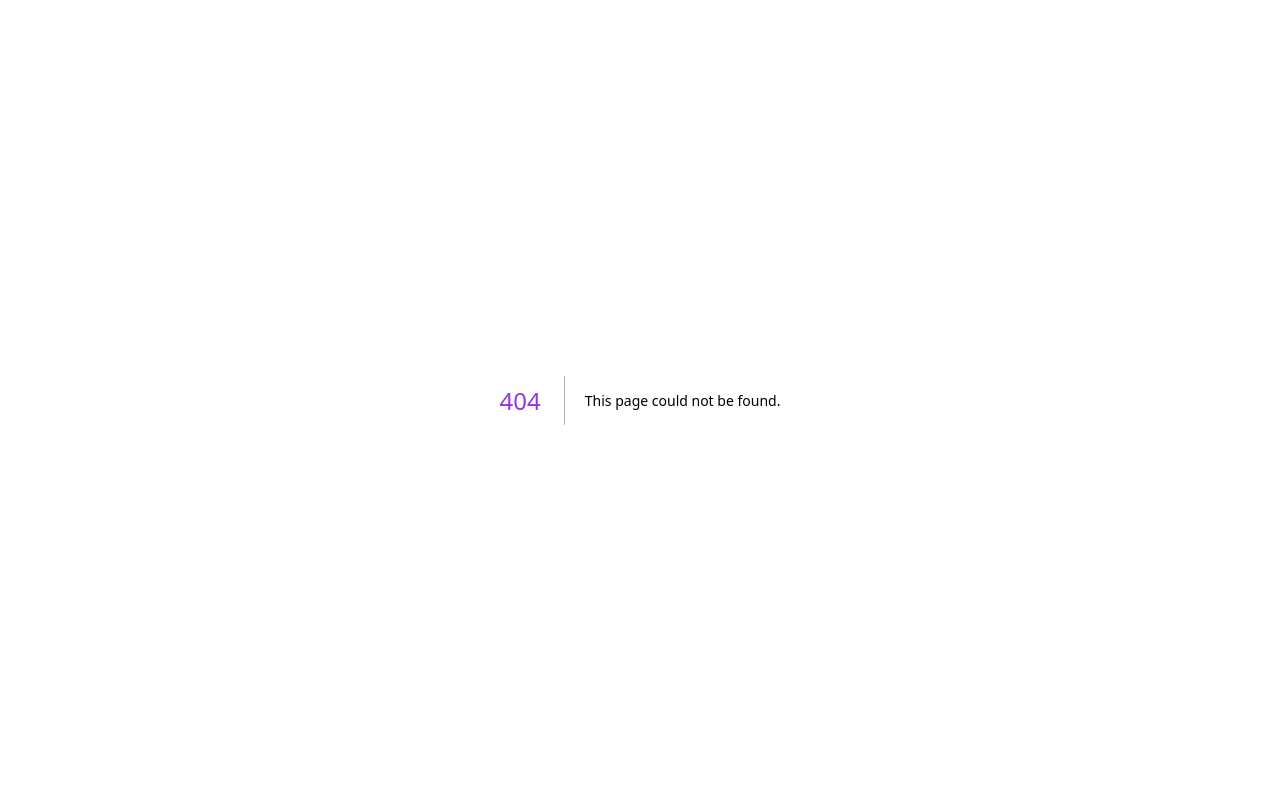
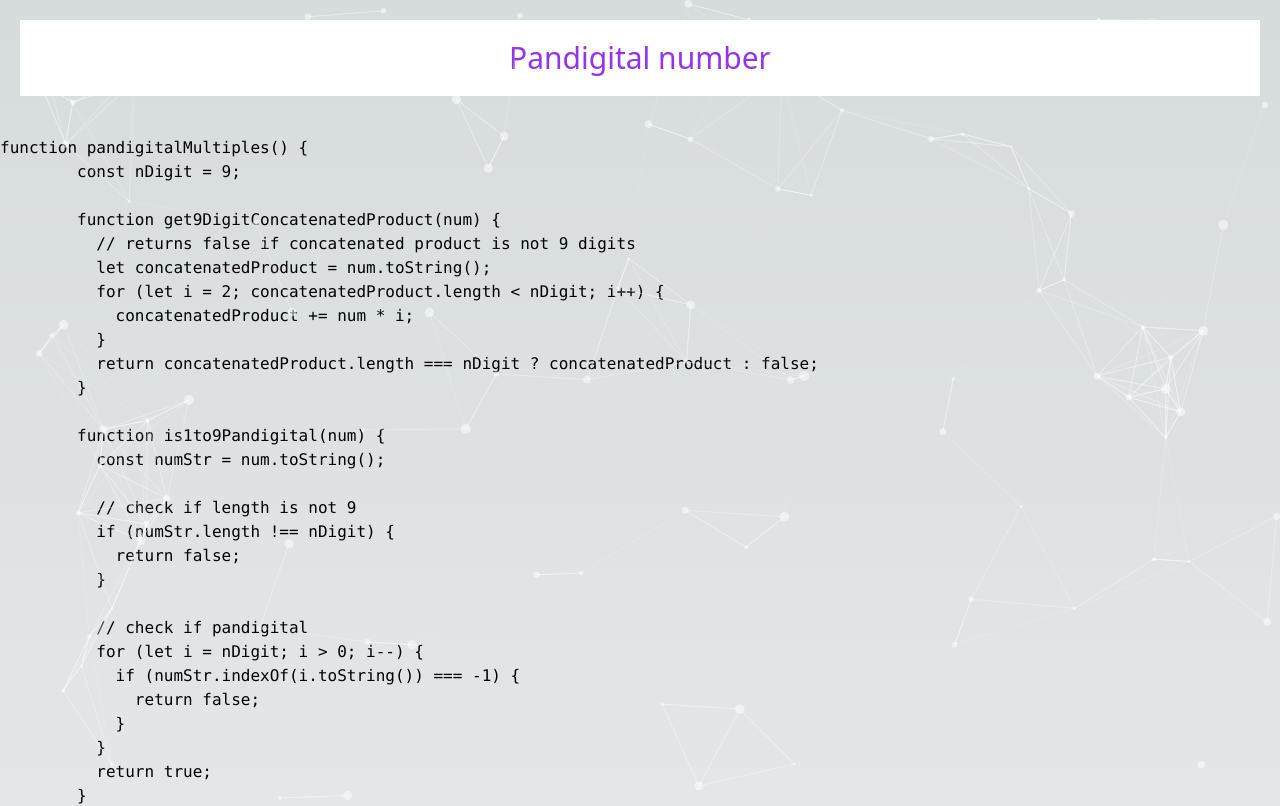
Before and after one commit to ragulpalanisamy/fcc_projects_euler, a Next.js app: page /Pro-3/Pandigital_number in a window 1280 px wide. Before the commit this address had no page. Shown: the top 806 px of the page. Built offline with nearby package versions, Linux system fonts and the light colour scheme.

Commit message:
feat: :sparkles: Added the pandigital number

```diff
--- a/src/app/page.js
+++ b/src/app/page.js
@@ -136,6 +136,9 @@ export default function Home() {
         <Link href="../Pro-3/Truncatable_primes">
         Truncatable primes
         </Link>
+        <Link href="../Pro-3/Pandigital_number">
+        Pandigital number
+        </Link>
         </div>
         </div>
       </>
--- /dev/null
+++ b/src/pages/Pro-3/Pandigital_number.tsx
@@ -0,0 +1,121 @@
+import React from 'react'
+import DesignTypeScript from '../../components/DesignTypeScript'
+import "../../app/globals.css";
+export default function Pandigital_number() {
+    const codesnippet =`function pandigitalMultiples() {
+        const nDigit = 9;
+
+        function get9DigitConcatenatedProduct(num) {
+          // returns false if concatenated product is not 9 digits
+          let concatenatedProduct = num.toString();
+          for (let i = 2; concatenatedProduct.length < nDigit; i++) {
+            concatenatedProduct += num * i;
+          }
+          return concatenatedProduct.length === nDigit ? concatenatedProduct : false;
+        }
+
+        function is1to9Pandigital(num) {
+          const numStr = num.toString();
+
+          // check if length is not 9
+          if (numStr.length !== nDigit) {
+            return false;
+          }
+
+          // check if pandigital
+          for (let i = nDigit; i > 0; i--) {
+            if (numStr.indexOf(i.toString()) === -1) {
+              return false;
+            }
+          }
+          return true;
+        }
+
+        let largestNum = 0;
+        for (let i = 9999; i >= 9000; i--) {
+          const concatenatedProduct =  get9DigitConcatenatedProduct(i);
+          if (is1to9Pandigital(concatenatedProduct) && concatenatedProduct > largestNum) {
+            largestNum = parseInt(concatenatedProduct);
+            break;
+          }
+        }
+        return largestNum;
+      }`;
+    const codesnippet1 = `function pandigitalMultiples() {
+        const nDigits = 9;
+        let bigPandigital = 918273645; // Given in prompt
+        // Loop through possible range of values
+        //   i must have fewer than 5 digits
+        for (let i = 1; i < 10000; i++) {
+          // Build pandigital candidate
+          let candidate = i.toString() + (2*i).toString();
+          let j = 3;
+          while (candidate.length < nDigits) {
+            candidate += i*j;
+            j++;
+          }
+          // Check candidate
+          if (candidate.length === nDigits && candidate > bigPandigital) {
+            // Test for pandigital
+            let isPandigital = true;
+            for (let j = 1; isPandigital && j <= nDigits; j++) {
+              isPandigital = candidate.indexOf(j.toString()) >= 0;
+            }
+            // Update largest
+            if (isPandigital) {
+              bigPandigital = Number(candidate);
+            }
+          }
+        }
+        return bigPandigital;
+      }
+
+      console.log(pandigitalMultiples());`;
+    const codesnippet2 =`function isPandigital(str) {
+        return new Set([...str.replace(/0/g, '')]).size === str.length && str.length === 9;
+      }
+
+      function concatiply (max, num) {
+        return [...Array(max)].reduce((a, _, i) => a + num * (i + 1), '');
+      }
+
+      function pandigitalMultiples() {
+        for (let i = 9876; i > 0; i--) {
+          const product = concatiply(2, i);
+          if (isPandigital(product)) return +product;
+        }
+      }`;
+  return (
+    <div>
+        <DesignTypeScript />
+        <h1>
+            Pandigital number
+        </h1>
+        <pre>
+            <code>
+                {codesnippet}
+            </code>
+        </pre>
+
+        <h1>
+            Pandigital number
+        </h1>
+        <pre>
+            <code>
+                {codesnippet1}
+            </code>
+        </pre>
+
+        <h1>
+            Pandigital number
+        </h1>
+
+        <pre>
+            <code>
+                {codesnippet2}
+            </code>
+        </pre>
+
+    </div>
+  )
+}
```
